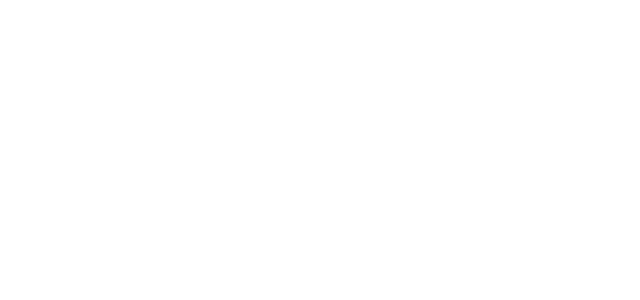
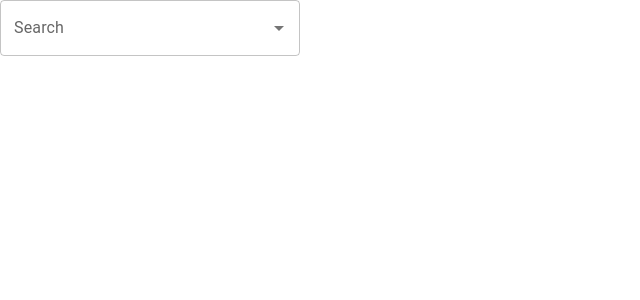
Before and after one commit to MacayF/herb-fodder, a React (Create React App) app: page / in a window 1280 px wide. Shown: the top 300 px of the page, without its empty margins (0-640 px from the left). Built offline with nearby package versions, Linux system fonts and the light colour scheme.

Commit message:
search bar intial

```diff
--- a/src/App.js
+++ b/src/App.js
@@ -1,11 +1,34 @@
 import logo from './logo.svg';
 import './App.css';
 import {useState} from 'react'
+import Autocomplete from '@mui/material/Autocomplete';
+import TextField from '@mui/material/TextField';
+
 
 function App() {
+  const [meal, setMeal] = useState("");
+
+  function search() {
+    console.log(meal);
+  }
+
   return (
     <div className="App">
-
+      <Autocomplete
+        disablePortal
+        id="search-bar"
+        options={['The Godfather', 'Pulp Fiction']}
+        sx={{ width: 300 }}
+        renderInput={(params) => <TextField
+          {...params}
+          label="Search"
+          onChangeCapture={(e) => setMeal(e.target.value)}
+          onKeyPress={(e) => {
+            console.log(e);
+            if (e.key === 'Enter') search();
+          }}
+        />}
+      />
     </div>
   );
 }
```
